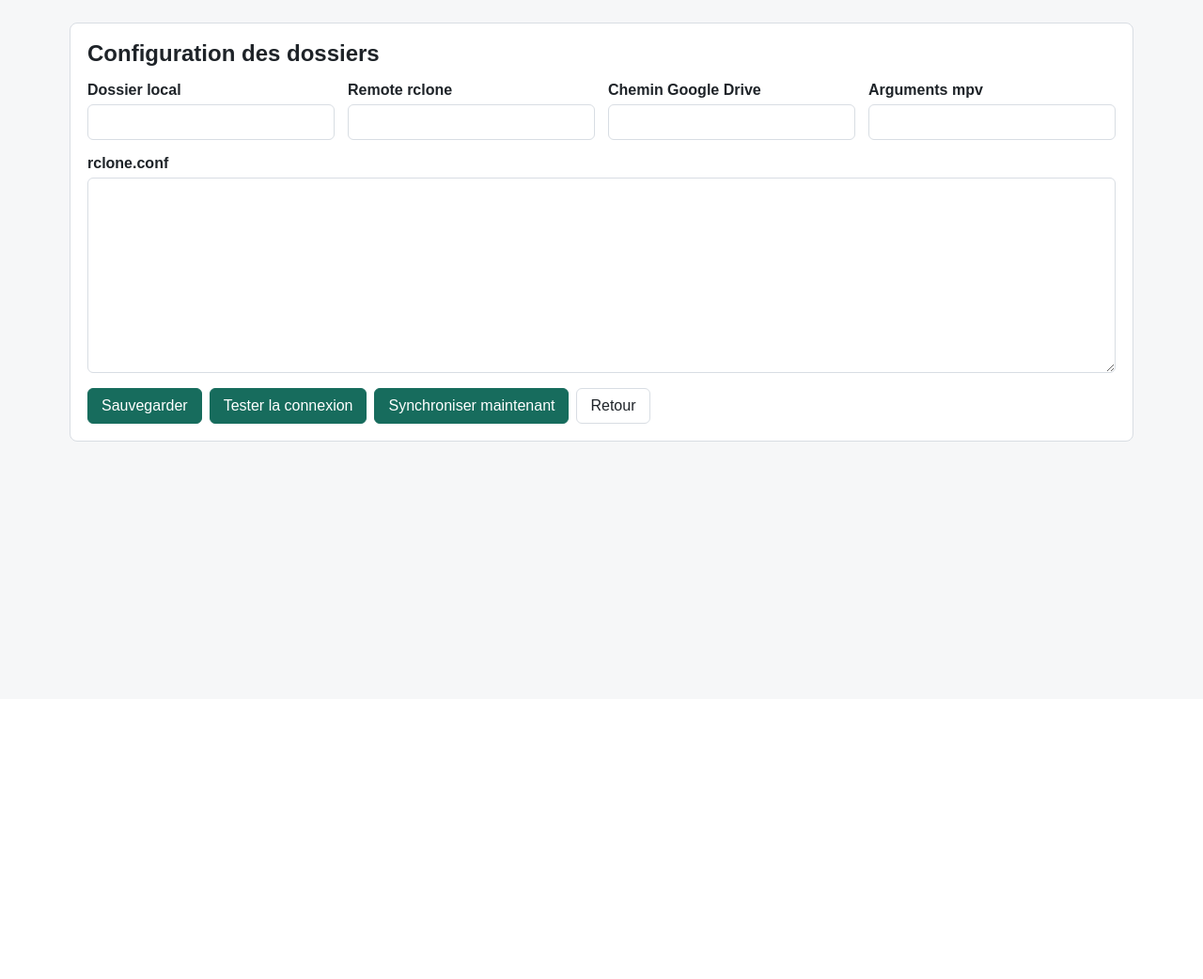
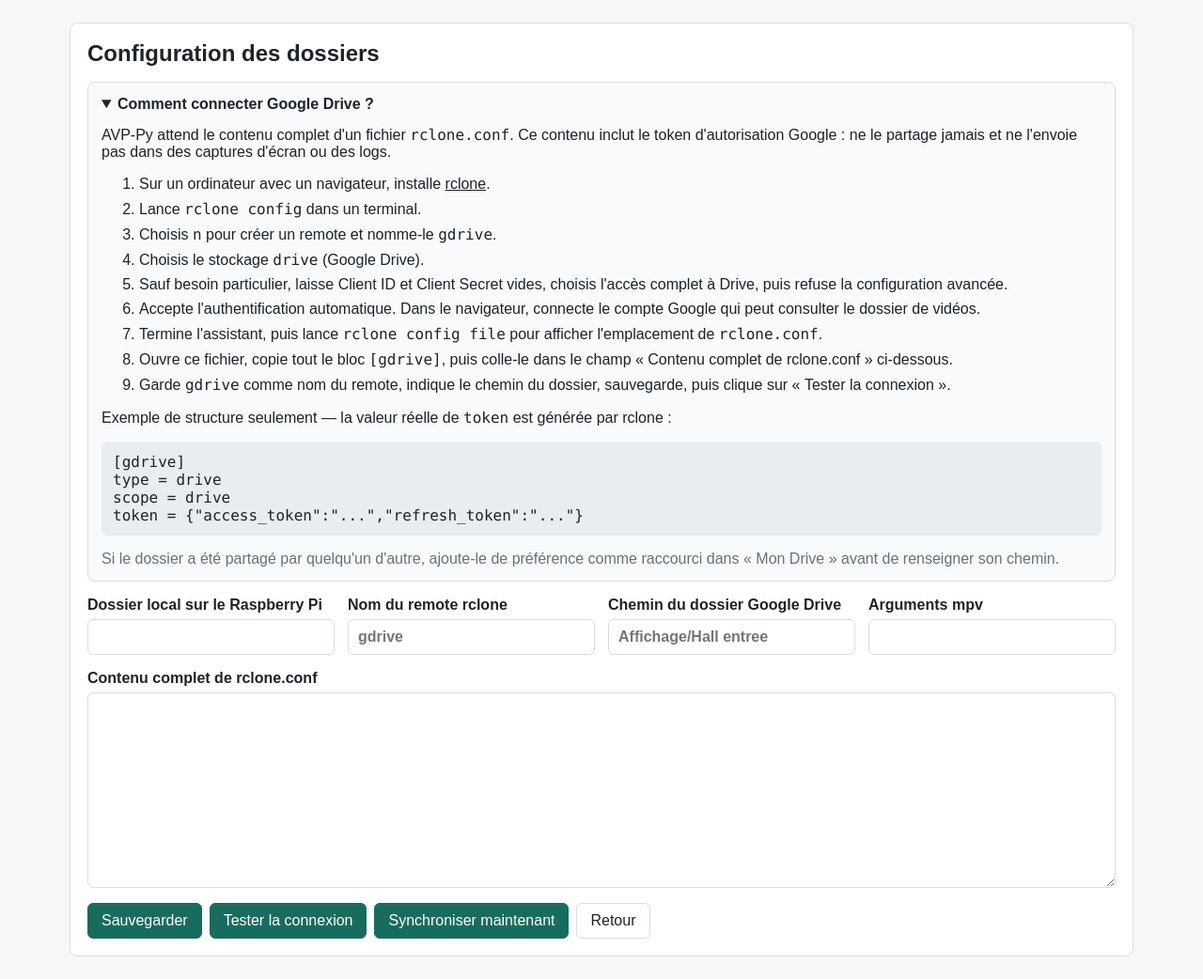
Before and after one commit to Kaquaoify/AVP-Py, a FastAPI app: template avppy/templates/folders.html in a window 1280 px wide. Shown: the part 56-1098 px from the top of the page at 94% size. Before the commit the page ends 526 px from the top, so only its background shows below. Run offline with FastAPI, Linux system fonts and the light colour scheme; the template is opened without the code that fills it, so the values that code supplies are empty; parts of the project's set-up code (start-up, migrations or seed data) failed here and were passed over.

Commit message:
rclone update

```diff
--- a/avppy/static/app.css
+++ b/avppy/static/app.css
@@ -213,6 +213,49 @@ dd {
   font-size: 24px;
 }
 
+.help-box {
+  padding: 14px;
+  border: 1px solid var(--line);
+  border-radius: 8px;
+  background: #f8fafb;
+}
+
+.help-box summary {
+  cursor: pointer;
+  font-weight: 700;
+}
+
+.help-content {
+  margin-top: 14px;
+}
+
+.help-content p,
+.help-content ol {
+  margin: 0;
+}
+
+.help-content li + li {
+  margin-top: 8px;
+}
+
+.help-content code,
+.config-example {
+  font-family: Consolas, "Courier New", monospace;
+}
+
+.config-example {
+  overflow: auto;
+  margin: 0;
+  padding: 12px;
+  border-radius: 6px;
+  background: #e9edf1;
+  white-space: pre-wrap;
+}
+
+.muted {
+  color: var(--muted);
+}
+
 label {
   display: grid;
   gap: 6px;
--- a/avppy/templates/folders.html
+++ b/avppy/templates/folders.html
@@ -3,13 +3,40 @@
 {% block content %}
 <form method="post" action="/settings/folders" class="panel stack">
   <h1>Configuration des dossiers</h1>
+  <details class="help-box" open>
+    <summary>Comment connecter Google Drive&nbsp;?</summary>
+    <div class="stack help-content">
+      <p>
+        AVP-Py attend le contenu complet d'un fichier <code>rclone.conf</code>.
+        Ce contenu inclut le token d'autorisation Google&nbsp;: ne le partage jamais et ne
+        l'envoie pas dans des captures d'écran ou des logs.
+      </p>
+      <ol>
+        <li>Sur un ordinateur avec un navigateur, installe <a href="https://rclone.org/downloads/" target="_blank" rel="noopener">rclone</a>.</li>
+        <li>Lance <code>rclone config</code> dans un terminal.</li>
+        <li>Choisis <code>n</code> pour créer un remote et nomme-le <code>gdrive</code>.</li>
+        <li>Choisis le stockage <code>drive</code> (Google Drive).</li>
+        <li>Sauf besoin particulier, laisse Client ID et Client Secret vides, choisis l'accès complet à Drive, puis refuse la configuration avancée.</li>
+        <li>Accepte l'authentification automatique. Dans le navigateur, connecte le compte Google qui peut consulter le dossier de vidéos.</li>
+        <li>Termine l'assistant, puis lance <code>rclone config file</code> pour afficher l'emplacement de <code>rclone.conf</code>.</li>
+        <li>Ouvre ce fichier, copie tout le bloc <code>[gdrive]</code>, puis colle-le dans le champ «&nbsp;Contenu complet de rclone.conf&nbsp;» ci-dessous.</li>
+        <li>Garde <code>gdrive</code> comme nom du remote, indique le chemin du dossier, sauvegarde, puis clique sur «&nbsp;Tester la connexion&nbsp;».</li>
+      </ol>
+      <p>Exemple de structure seulement — la valeur réelle de <code>token</code> est générée par rclone&nbsp;:</p>
+      <pre class="config-example">[gdrive]
+type = drive
+scope = drive
+token = {"access_token":"...","refresh_token":"..."}</pre>
+      <p class="muted">Si le dossier a été partagé par quelqu'un d'autre, ajoute-le de préférence comme raccourci dans «&nbsp;Mon Drive&nbsp;» avant de renseigner son chemin.</p>
+    </div>
+  </details>
   <div class="form-grid">
-    <label>Dossier local <input name="local_media_dir" value="{{ config.local_media_dir }}" required></label>
-    <label>Remote rclone <input name="rclone_remote" value="{{ config.rclone_remote }}" required></label>
-    <label>Chemin Google Drive <input name="rclone_path" value="{{ config.rclone_path }}"></label>
+    <label>Dossier local sur le Raspberry Pi <input name="local_media_dir" value="{{ config.local_media_dir }}" required></label>
+    <label>Nom du remote rclone <input name="rclone_remote" value="{{ config.rclone_remote }}" placeholder="gdrive" required></label>
+    <label>Chemin du dossier Google Drive <input name="rclone_path" value="{{ config.rclone_path }}" placeholder="Affichage/Hall entree"></label>
     <label>Arguments mpv <input name="mpv_extra_args" value="{{ config.mpv_extra_args }}"></label>
   </div>
-  <label>rclone.conf
+  <label>Contenu complet de rclone.conf
     <textarea name="rclone_config_text" rows="10" spellcheck="false">{{ config.rclone_config_text }}</textarea>
   </label>
   <div class="button-row">
```
Also changed, not shown: README.md.
